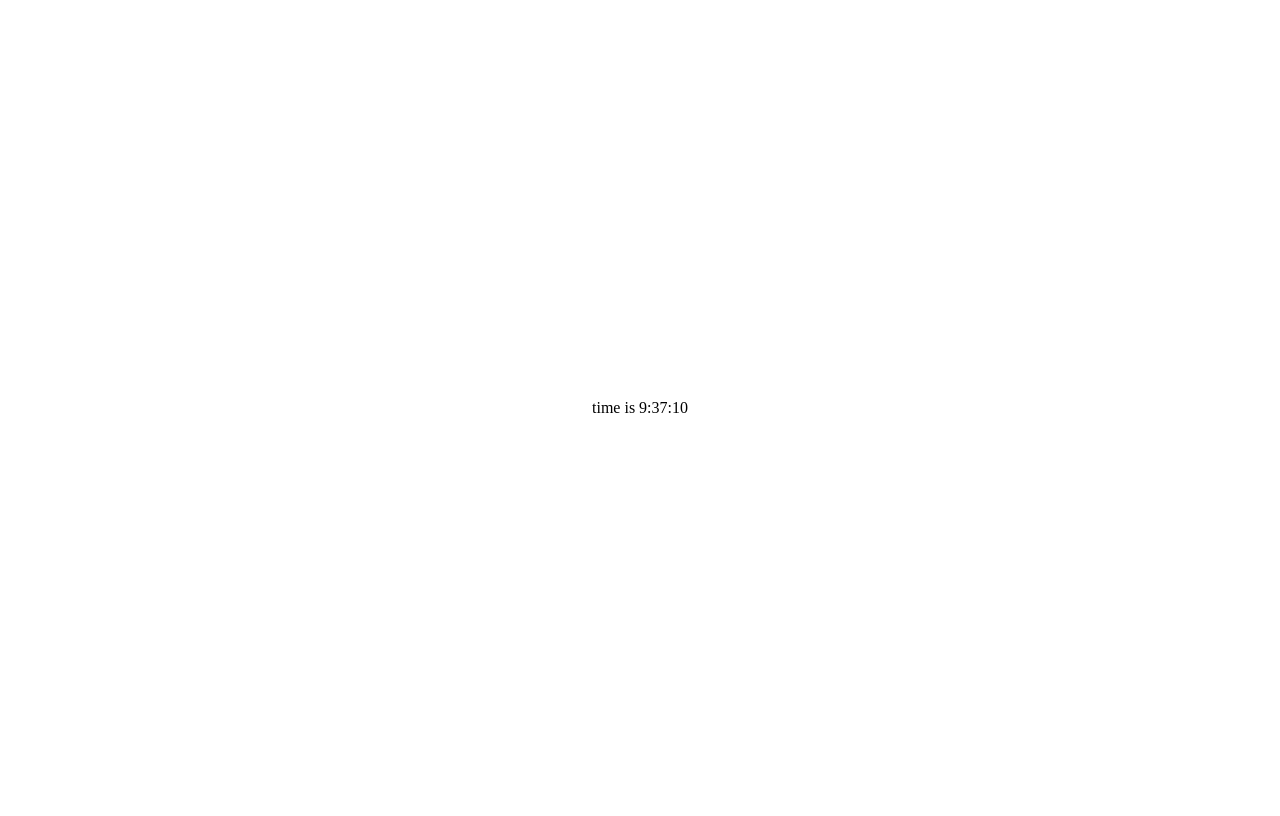
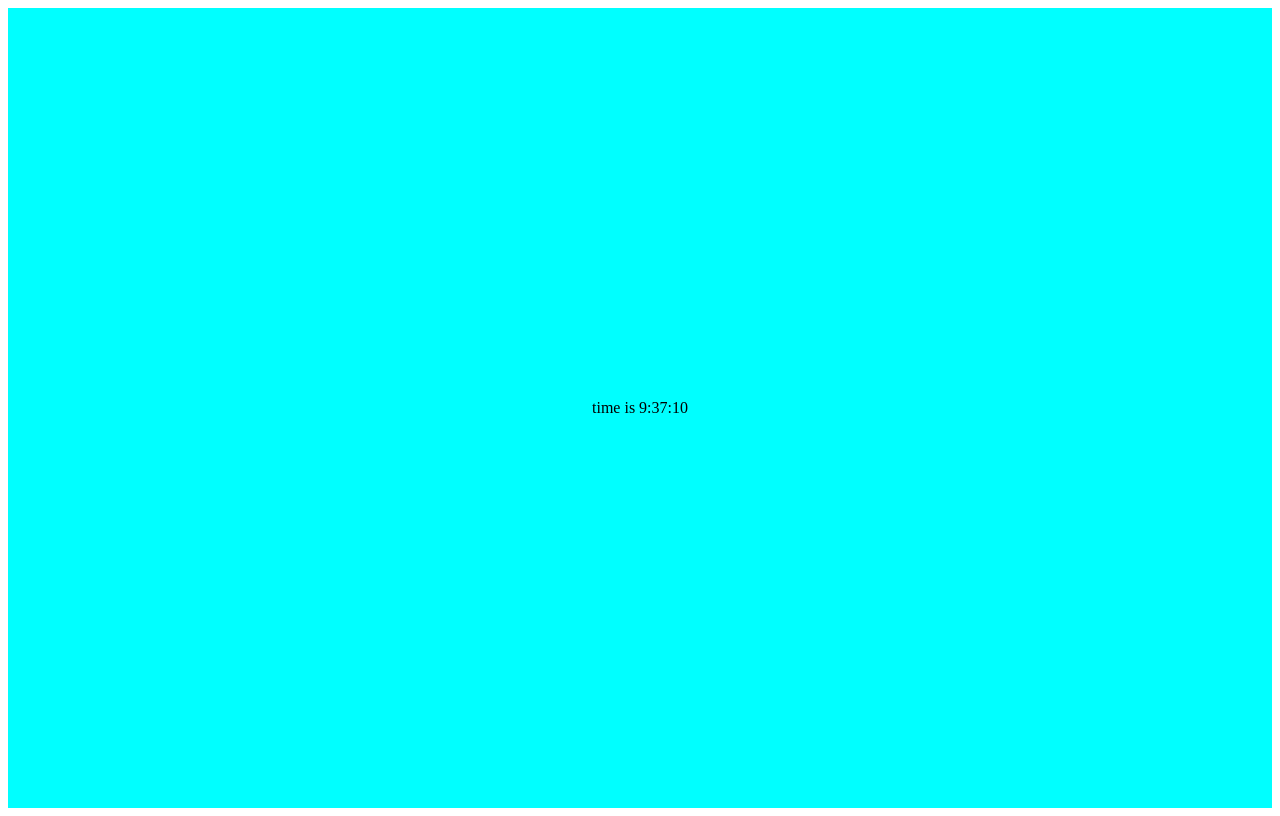
Before and after one commit to rizwan-signon/estately, a React (Vite) app in the folder client/: page / in a window 1280 px wide. Built offline with nearby package versions, Linux system fonts and the light colour scheme.

Commit message:
add background coloe to digital clock

```diff
--- a/client/src/components/DigitalClock.jsx
+++ b/client/src/components/DigitalClock.jsx
@@ -22,6 +22,7 @@ const DigitalClock = () => {
         justifyContent: "center",
         alignItems: "center",
         height: "100vh",
+        background: "aqua",
       }}
     >
       <div>time is {time}</div>
```
